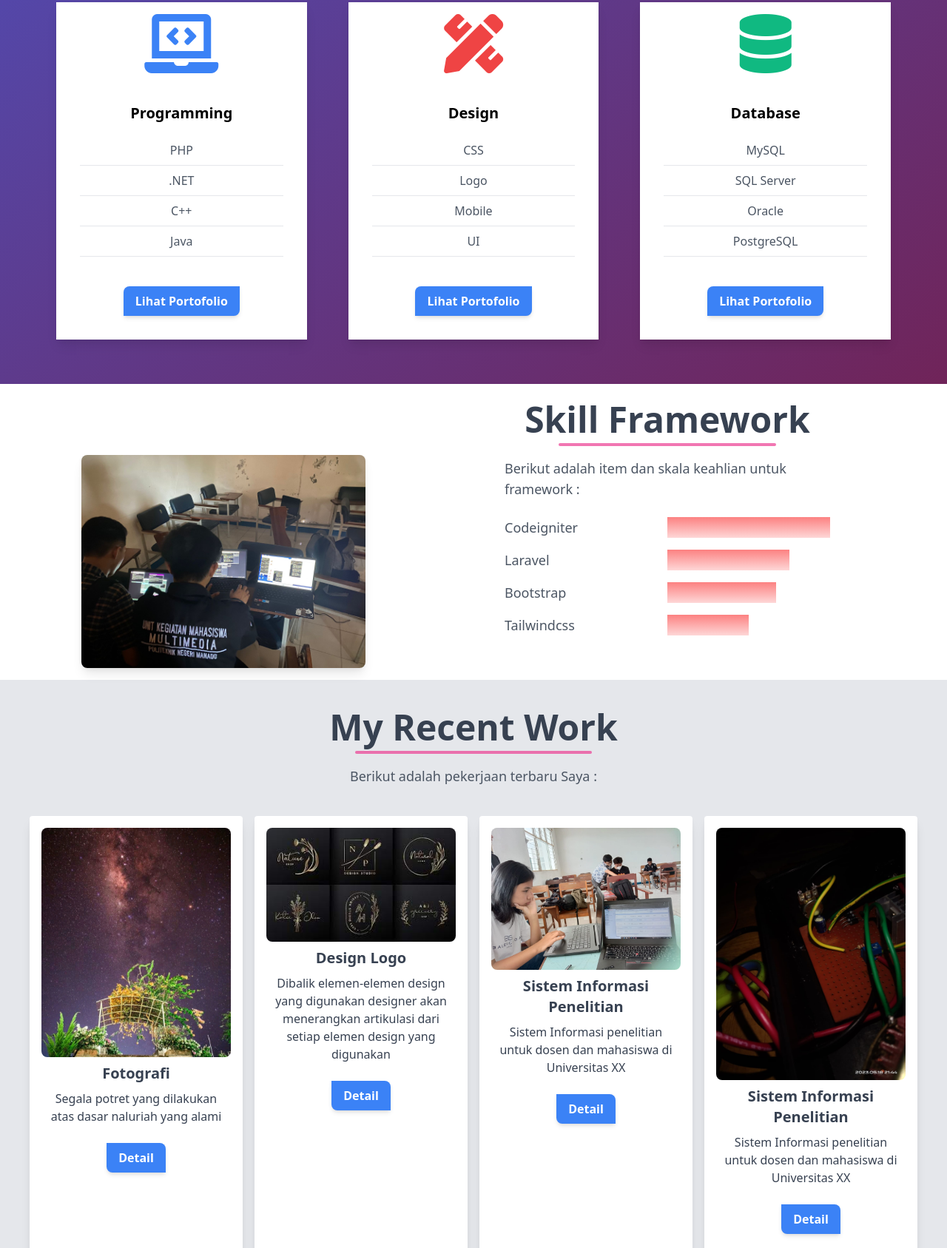
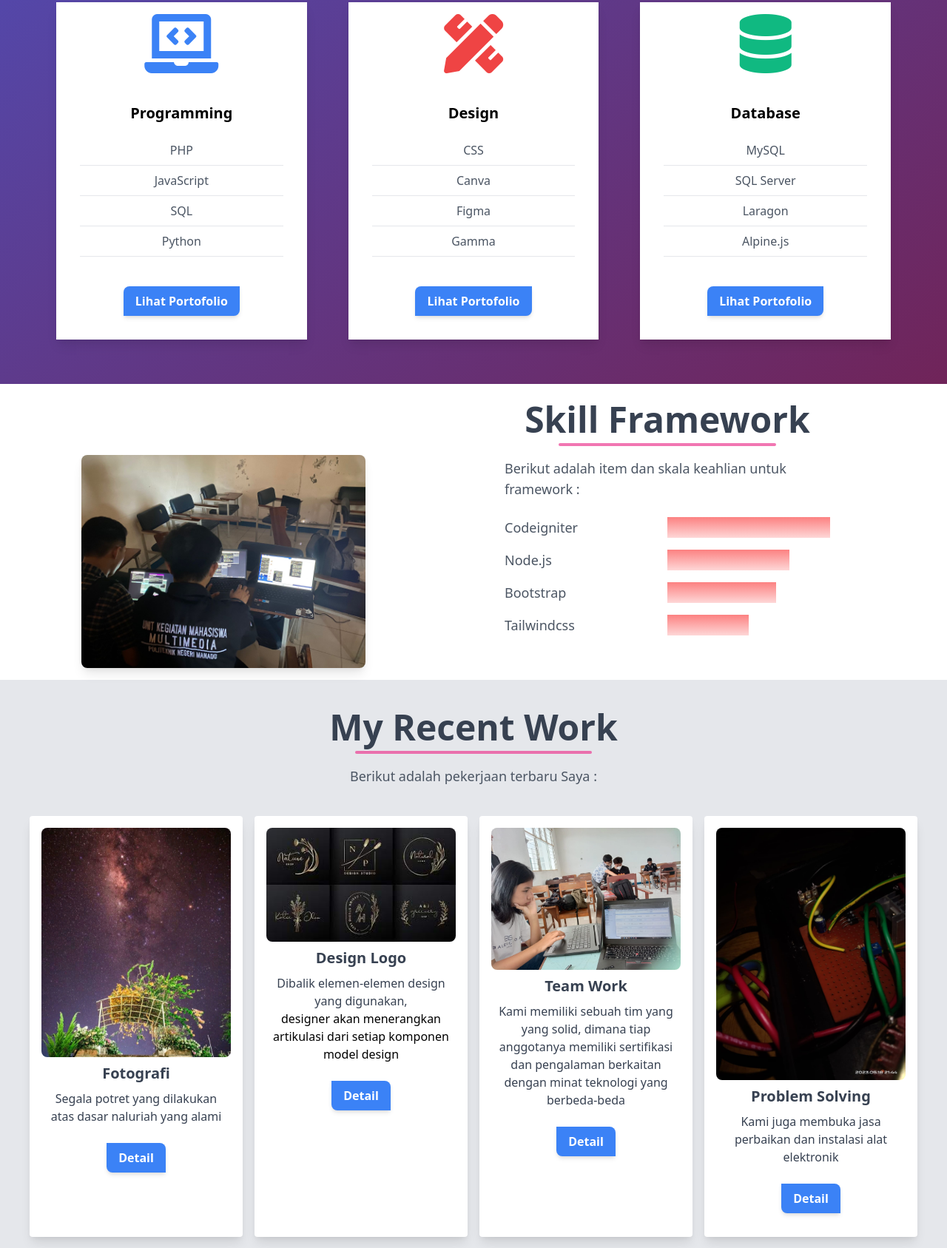
Before and after one commit to Fauzywarow/website-personal, a plain HTML site: page index.html in a window 1280 px wide. Shown: the part 497-2184 px from the top of the page at 74% size. Drawn offline with nearby package versions, Linux system fonts and the light colour scheme.

Commit message:
Update index.html

```diff
--- a/index.html
+++ b/index.html
@@ -23,7 +23,6 @@
   </style>
 
   <!-- Tambahkan bagian skrip di akhir badan HTML -->
- <!-- Tambahkan bagian skrip di akhir badan HTML -->
 <script>
   // Fungsi JavaScript untuk membuka halaman portofolio yang berbeda berdasarkan skill
   function bukaPortofolio(skill) {
@@ -92,9 +91,6 @@
       </div>
     </div>
     <div>
-      <a href="contact" class="inline-block text-sm px-4 py-2 rounded text-gray-600 border border-gray-600 hover:border-transparent hover:text-white hover:bg-indigo-700 mt-4 lg:mt-0">
-        Contact me
-      </a>
     </div>
   </nav>
 </section>
@@ -121,11 +117,11 @@
           <p class="font-bold text-lg text-black md:text-xl mb-6">Programming</p>
           <p class="text-gray-600 text-base mb-2">PHP</p>
           <hr class="text-gray-600 mb-2">
-          <p class="text-gray-600 text-base mb-2">.NET</p>
+          <p class="text-gray-600 text-base mb-2">JavaScript</p>
           <hr class="text-gray-600 mb-2">
-          <p class="text-gray-600 text-base mb-2">C++</p>
+          <p class="text-gray-600 text-base mb-2">SQL</p>
           <hr class="text-gray-600 mb-2">
-          <p class="text-gray-600 text-base mb-2">Java</p>
+          <p class="text-gray-600 text-base mb-2">Python</p>
           <hr class="text-gray-600 mb-2">
         </div>
         <div class="px-2 py-4">
@@ -139,11 +135,11 @@
           <p class="font-bold text-lg text-black md:text-xl mb-6">Design</p>
           <p class="text-gray-600 text-base mb-2">CSS</p>
           <hr class="text-gray-600 mb-2">
-          <p class="text-gray-600 text-base mb-2">Logo</p>
+          <p class="text-gray-600 text-base mb-2">Canva</p>
           <hr class="text-gray-600 mb-2">
-          <p class="text-gray-600 text-base mb-2">Mobile</p>
+          <p class="text-gray-600 text-base mb-2">Figma</p>
           <hr class="text-gray-600 mb-2">
-          <p class="text-gray-600 text-base mb-2">UI</p>
+          <p class="text-gray-600 text-base mb-2">Gamma</p>
           <hr class="text-gray-600 mb-2">
         </div>
         <div class="px-2 py-4">
@@ -159,9 +155,9 @@
           <hr class="text-gray-600 mb-2">
           <p class="text-gray-600 text-base mb-2">SQL Server</p>
           <hr class="text-gray-600 mb-2">
-          <p class="text-gray-600 text-base mb-2">Oracle</p>
+          <p class="text-gray-600 text-base mb-2">Laragon</p>
           <hr class="text-gray-600 mb-2">
-          <p class="text-gray-600 text-base mb-2">PostgreSQL</p>
+          <p class="text-gray-600 text-base mb-2">Alpine.js</p>
           <hr class="text-gray-600 mb-2">
         </div>
         <div class="px-2 py-4">
@@ -190,7 +186,7 @@
                <div class="gradient-skill w-7/8"></div>
             </li>
            <li class="grid grid-cols-2 py-2">
-               <p class="text-lg text-gray-600">Laravel</p>
+               <p class="text-lg text-gray-600">Node.js</p>
                <div class="gradient-skill w-3/4"></div>
            </li>
            <li class="grid grid-cols-2 py-2">
@@ -235,7 +231,7 @@
               <img src="download.jpg" class="w-full rounded-lg">
    <div class="px-2 py-2 text-center">
      <p class="font-bold text-xl mb-2 text-gray-700">Design Logo</p>
-     <p class="text-gray-700 text-base">Dibalik elemen-elemen design yang digunakan designer akan menerangkan artikulasi dari setiap elemen design yang digunakan</p>
+     <p class="text-gray-700 text-base">Dibalik elemen-elemen design yang digunakan, </p>         </p> designer akan menerangkan artikulasi dari setiap komponen model design</p>
    </div>
    <div class="px-2 py-4 text-center">
       <button class="bg-blue-500 hover:bg-blue-700 text-white font-bold px-4 py-2 shadow-md rounded-tr-lg rounded-bl-lg">Detail</button>
@@ -244,8 +240,8 @@
             <div class="bg-white px-4 py-4 m-2 shadow-lg rounded">
               <img src="fullstack web developer.jpg" class="w-full rounded-lg">
    <div class="px-2 py-2 text-center">
-     <p class="font-bold text-xl mb-2 text-gray-700">Sistem Informasi Penelitian</p>
-     <p class="text-gray-700 text-base">Sistem Informasi penelitian untuk dosen dan mahasiswa di Universitas XX
+     <p class="font-bold text-xl mb-2 text-gray-700">Team Work</p>
+     <p class="text-gray-700 text-base">Kami memiliki sebuah tim yang yang solid, dimana tiap anggotanya memiliki sertifikasi dan pengalaman berkaitan dengan minat teknologi yang berbeda-beda
      </p>
    </div>
    <div class="px-2 py-4 text-center">
@@ -255,8 +251,8 @@
             <div class="bg-white px-4 py-4 m-2 shadow-lg rounded">
               <img src="IOT.jpg" class="w-full rounded-lg">
    <div class="px-2 py-2 text-center">
-     <p class="font-bold text-xl mb-2 text-gray-700">Sistem Informasi Penelitian</p>
-     <p class="text-gray-700 text-base">Sistem Informasi penelitian untuk dosen dan mahasiswa di Universitas XX
+     <p class="font-bold text-xl mb-2 text-gray-700">Problem Solving</p>
+     <p class="text-gray-700 text-base">Kami juga membuka jasa perbaikan dan instalasi alat elektronik
      </p>
    </div>
    <div class="px-2 py-4 text-center">
@@ -291,7 +287,7 @@
 
       <div class="w-full mb-4 mt-4">
         <label class="uppercase text-gray-600 text-xs font-bold">Pesan</label>
-        <textarea name="text" rows="4" cols="80" class="mt-2 px-3 placeholder-gray-500 text-gray-600 bg-white rounded text-sm shadow w-full" placeholder="Tuliskan pesan ..."></textarea>
+        <textarea name="text" rows="4" cols="80" class="mt-2 px-3 placeholder-gray-500 text-gray-600 bg-white rounded text-sm shadow w-full" placeholder="Tuliskan kebutuhan ..."></textarea>
       </div>
 
 
```
